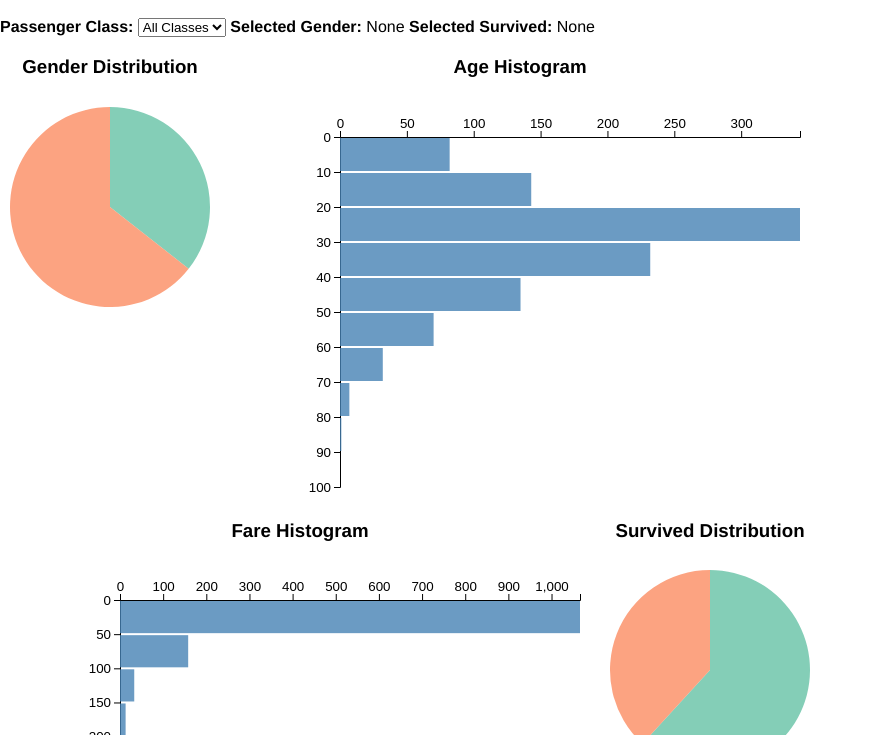
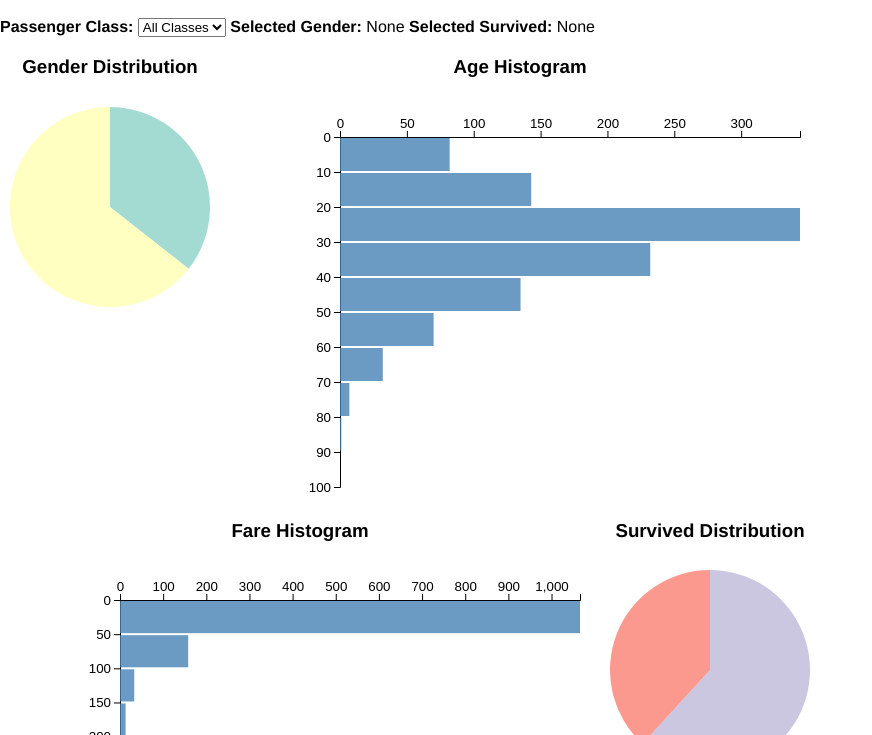
Before and after one commit to sgratzl/d3tutorial, a website: page examples/mcv0X_final.html in a window 1280 px wide. Shown: the part 65-800 px from the top of the page, without its empty margins (0-872 px from the left). Drawn offline with Linux system fonts and the light colour scheme.

Commit message:
better colors

```diff
--- a/examples/mcv0X_final.html
+++ b/examples/mcv0X_final.html
@@ -163,7 +163,7 @@
       return update;
     }
 
-    function createPieChart(svgSelector, stateAttr) {
+    function createPieChart(svgSelector, stateAttr, colorScheme) {
       const margin = 10;
       const radius = 100;
 
@@ -183,7 +183,7 @@
         {startAngle: 0, endAngle: 0, padAngle: 0}
       ];
 
-      const cscale = d3.scaleOrdinal(d3.schemeSet2);
+      const cscale = d3.scaleOrdinal(colorScheme);
 
       function update(new_data) { //{key: string, values: IPerson[]}[]
         const pied = pie(new_data);
@@ -239,9 +239,9 @@
     /////////////////////////
 
     const ageHistogram = createHistogram('#age');
-    const sexPieChart = createPieChart('#sex', 'selectedSex');
+    const sexPieChart = createPieChart('#sex', 'selectedSex', d3.schemeSet3);
     const fareHistogram = createHistogram('#fare');
-    const survivedPieChart = createPieChart('#survived', 'selectedSurvived');
+    const survivedPieChart = createPieChart('#survived', 'selectedSurvived', d3.schemeSet3.slice(2));
 
     function filterData() {
       return state.data.filter((d) => {
```
